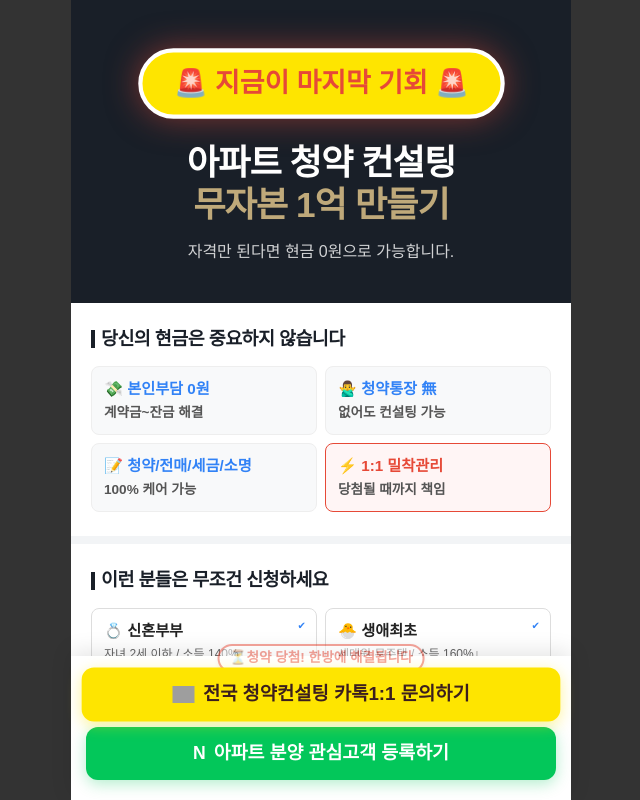
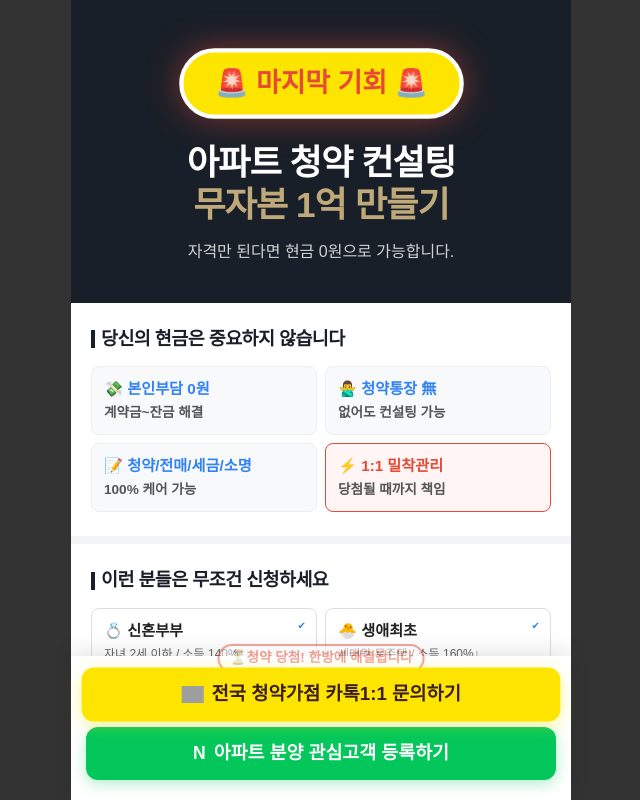
Before and after one commit to jywj2026-design/apt-landing, a plain HTML site: page index.html in a window 1280 px wide. Shown: the top 800 px of the page, without its empty margins (319-959 px from the left). Drawn offline with Linux system fonts and the light colour scheme; grey boxes are pictures that could not be loaded; a web font is replaced by a local one.

```diff
--- a/index.html
+++ b/index.html
@@ -159,7 +159,7 @@
 
     <div class="wrapper">
         <div class="hero">
-            <div class="urgent-banner">🚨 지금이 마지막 기회 🚨</div>
+            <div class="urgent-banner">🚨 마지막 기회 🚨</div>
             <h1>아파트 청약 컨설팅<br><span>무자본 1억 만들기</span></h1>
             <p>자격만 된다면 현금 0원으로 가능합니다.</p>
         </div>
@@ -218,8 +218,8 @@
     <div class="sticky-btn">
         <span class="blink-text">⏳청약 당첨! 한방에 해결됩니다 </span>
         <a href="https://open.kakao.com/o/sXXXXXXXX" class="btn-kakao">
-            <img src="https://developers.kakao.com/assets/img/about/logos/kakaotalksharing/kakaotalk_sharing_btn_medium.png" width="22" alt="카톡">
-            전국 청약컨설팅 카톡1:1 문의하기
+            <img src="https://open.kakao.com/o/s1uKhOei" width="22" alt="카톡">
+            전국 청약가점 카톡1:1 문의하기
         </a>
         <a href="https://naver.me/57QqTQ2n" class="btn-naver">
             <span style="font-weight:900; font-size:1.1rem;">N</span>
```
